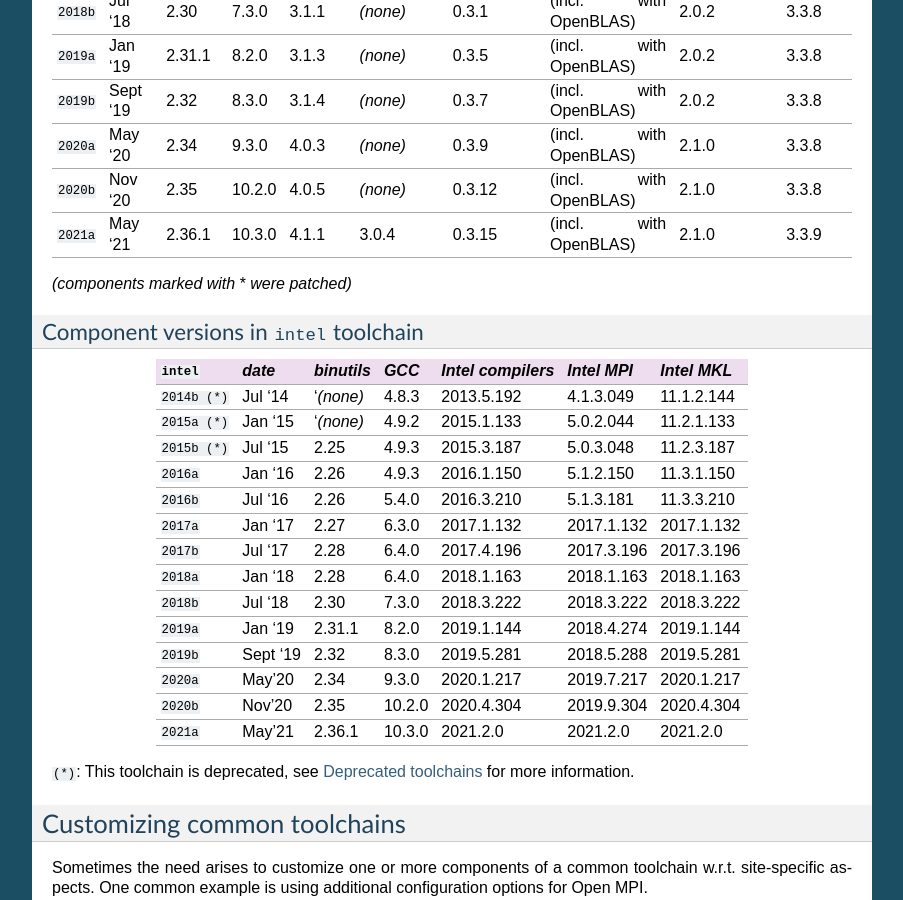
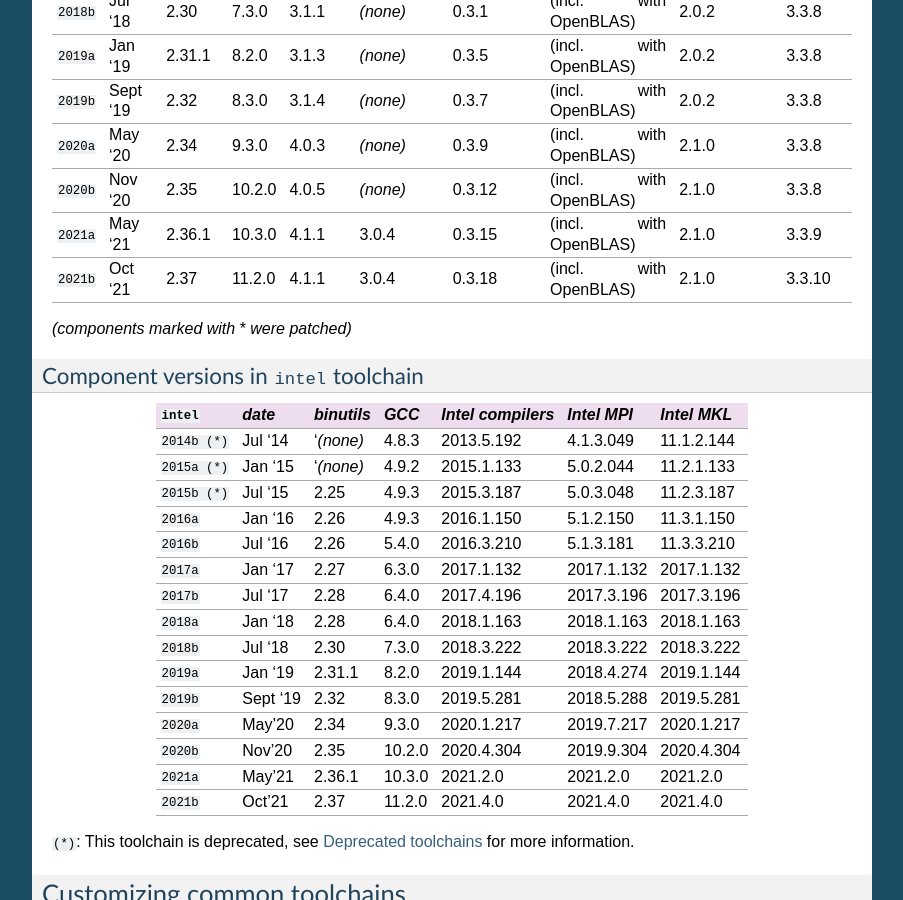
Before and after one commit to easybuilders/easybuild, a Sphinx documentation site: the page built from docs/Common-toolchains.rst, in a window 1280 px wide and 900 px high, scrolled down 2918 px. Shown: the whole window, without its empty margins (198-1101 px from the left). Built offline with Sphinx 7.4.7, drawn with Linux system fonts in a browser that asks for light colours; pages that are not in the unit, such as notebooks, are missing from menus.

Commit message:
update overview of common toolchains with foss/2021b and intel/2021b

```diff
--- a/docs/Common-toolchains.rst
+++ b/docs/Common-toolchains.rst
@@ -182,6 +182,8 @@
 +----------------+-------------+------------+-----------+------------+-------------+------------+-----------------------+--------------+-------------+
 | ``2021a``      | May '21     | 2.36.1     | 10.3.0    | 4.1.1      | 3.0.4       | 0.3.15     | (incl. with OpenBLAS) | 2.1.0        | 3.3.9       |
 +----------------+-------------+------------+-----------+------------+-------------+------------+-----------------------+--------------+-------------+
+| ``2021b``      | Oct '21     | 2.37       | 11.2.0    | 4.1.1      | 3.0.4       | 0.3.18     | (incl. with OpenBLAS) | 2.1.0        | 3.3.10      |
++----------------+-------------+------------+-----------+------------+-------------+------------+-----------------------+--------------+-------------+
 
 *(components marked with* * *were patched)*
 
@@ -222,6 +224,8 @@
 +----------------+-------------+-------------+-----------+--------------------+-------------+--------------+
 | ``2021a``      | May'21      | 2.36.1      | 10.3.0    | 2021.2.0           | 2021.2.0    | 2021.2.0     |
 +----------------+-------------+-------------+-----------+--------------------+-------------+--------------+
+| ``2021b``      | Oct'21      | 2.37        | 11.2.0    | 2021.4.0           | 2021.4.0    | 2021.4.0     |
++----------------+-------------+-------------+-----------+--------------------+-------------+--------------+
 
 ``(*)``: This toolchain is deprecated, see :ref:`deprecated_easyconfigs_toolchains` for more information.
 
```
